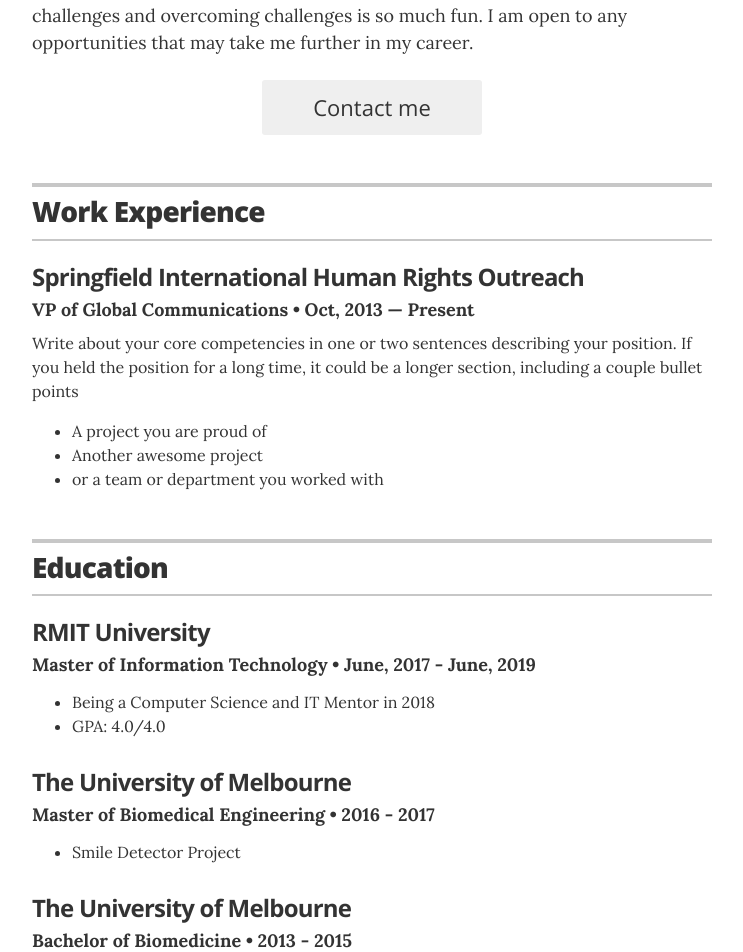
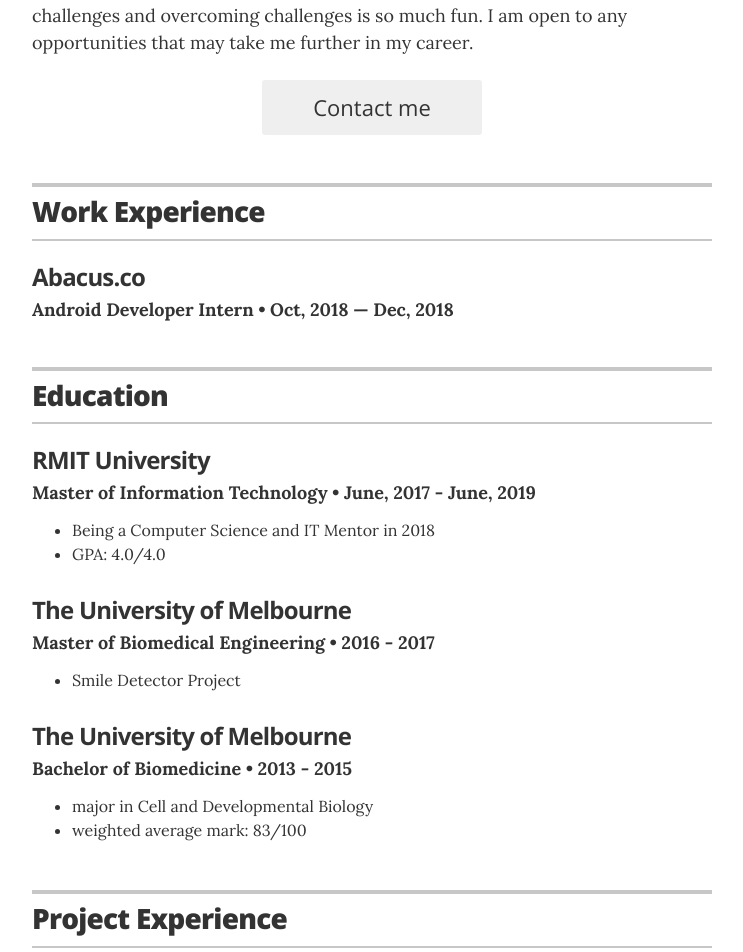
Before and after one commit to rmit-s3681602-JingYi-Zhao/rmit-s3681602-JingYi-Zhao.github.io, a Jekyll site: the page built from index.html, in a window 1280 px wide and 1400 px high, scrolled down 306 px. Shown: the top 952 px of the window, without its empty margins (268-1011 px from the left). Built offline with Jekyll 4.4.1, drawn with Linux system fonts in a browser that asks for light colours; some of the changed text lies outside the part shown; grey boxes are pictures that could not be loaded.

Commit message:
[resume]:update

```diff
--- a/_data/experience.yml
+++ b/_data/experience.yml
@@ -1,9 +1,9 @@
 # Jobs
 # VP of Global Communications
-- company: Springfield International Human Rights Outreach
-  position: VP of Global Communications
-  duration: Oct, 2013 &mdash; Present
-  summary: Write about your core competencies in one or two sentences describing your position. If you held the position for a long time, it could be a longer section, including a couple bullet points	<ul class="resume-item-list"><li>A project you are proud of</li><li>Another awesome project</li><li>or a team or department you worked with</li></ul>
+- company: Abacus.co
+  position: Android Developer Intern
+  duration: Oct, 2018 &mdash; Dec, 2018
+  # summary: <ul class="resume-item-list"><li>A project you are proud of</li><li>Another awesome project</li><li>or a team or department you worked with</li></ul>
 
 # # Director of Digital Stratgy
 # - company: United Nations Human Rights Council
```
Also changed, not shown: _data/projects.yml (+16 -0 lines), 5 other files.
